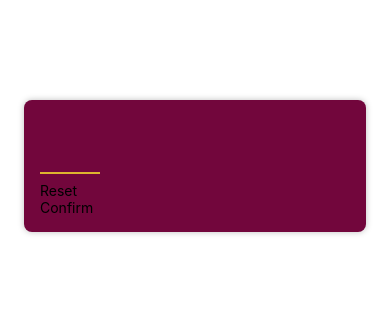
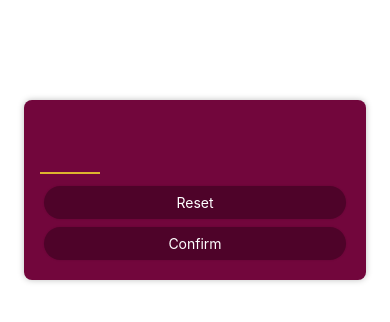
Before and after one commit to furki911/FirstGame, a React Native app: screen / in a window 390 px wide. Shown: the top 322 px of the page. Built offline with nearby package versions, Linux system fonts and the light colour scheme.

Commit message:
boxShadowAdded

```diff
--- a/components/PrimaryButton.js
+++ b/components/PrimaryButton.js
@@ -1,12 +1,36 @@
-import { Pressable, View, Text } from "react-native";
+import { Pressable, View, Text, StyleSheet } from "react-native";
 
 const PrimaryButton = (props) => {
   const { children } = props;
+  const pressHandler = () => {
+    console.log("Pressed");
+  };
   return (
-    <View>
-      <Text>{children}</Text>
-    </View>
+    <Pressable onPress={pressHandler}>
+      <View style={styles.buttonContainer}>
+        <Text style={styles.buttonText}>{children}</Text>
+      </View>
+    </Pressable>
   );
 };
 
+const styles = StyleSheet.create({
+  buttonContainer: {
+    backgroundColor: "#4e0329",
+    borderRadius: 28,
+    paddingVertical: 8,
+    paddingHorizontal: 16,
+    margin: 4,
+    elevation: 4,
+    shadowColor: "black",
+    textShadowOffset: { width: 0, height: 2 },
+    shadowRadius: 2,
+    shadowOpacity: 0.15,
+  },
+  buttonText: {
+    color: "#fff",
+    textAlign: "center",
+  },
+});
+
 export default PrimaryButton;
```
